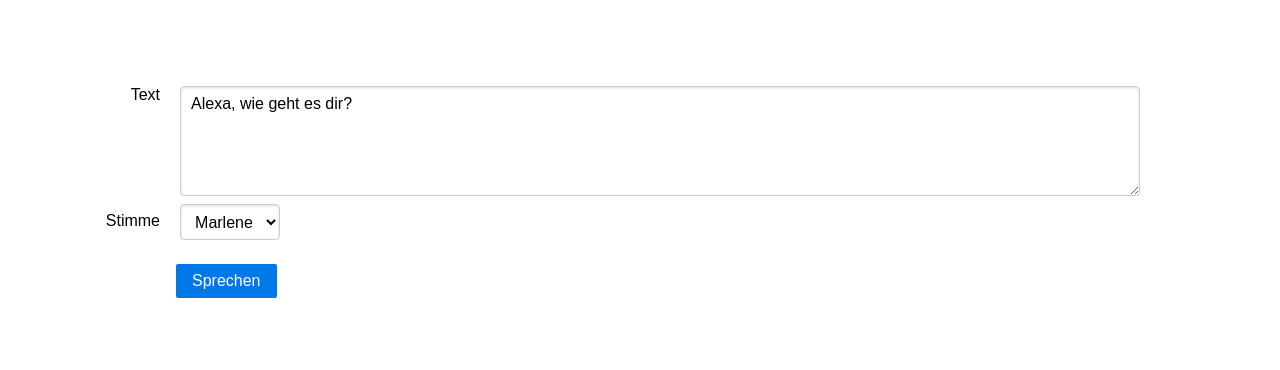
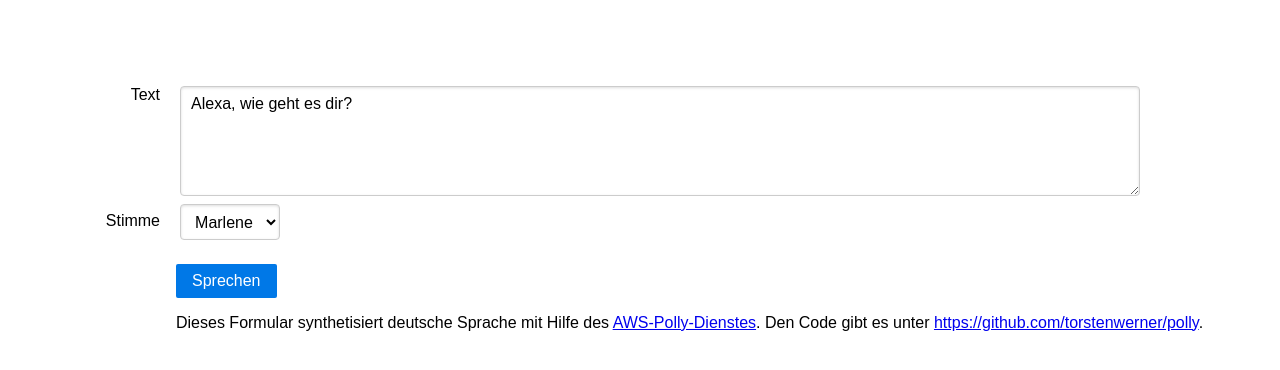
Before and after one commit to torstenwerner/polly, a website: page ui/index.html in a window 1280 px wide. Drawn offline with nearby package versions, Linux system fonts and the light colour scheme.

Commit message:
add links to html

```diff
--- a/ui/index.html
+++ b/ui/index.html
@@ -26,6 +26,10 @@
     </div>
     <div class="pure-controls">
         <button type="submit" class="pure-button pure-button-primary">Sprechen</button>
+        <p>
+            Dieses Formular synthetisiert deutsche Sprache mit Hilfe des <a href="https://aws.amazon.com/de/polly/">AWS-Polly-Dienstes</a>.
+            Den Code gibt es unter <a href="https://github.com/torstenwerner/polly">https://github.com/torstenwerner/polly</a>.
+        </p>
     </div>
 </fieldset>
 </form>
```
